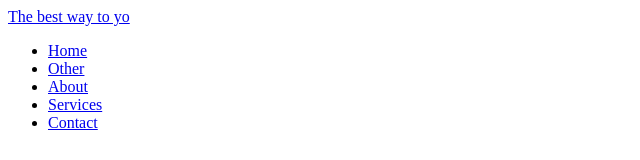
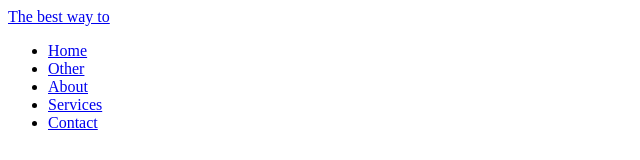
Before and after one commit to SharonMawiaJohn/Random, a React (Vite) app: page / in a window 1280 px wide. Shown: the top 160 px of the page, without its empty margins (0-640 px from the left). Built offline with nearby package versions, Linux system fonts and the light colour scheme.

Commit message:
Adds changes made

```diff
--- a/src/components/NavBar.jsx
+++ b/src/components/NavBar.jsx
@@ -4,7 +4,7 @@ const NavBar = () => {
     return (
         <nav className="navbar">
             <div className="navbar-logo">
-                <a href="/">The best way to yo</a>
+                <a href="/">The best way to</a>
             </div>
             <ul className="navbar-links">
                 <li><a href="/home">Home</a></li>
```
